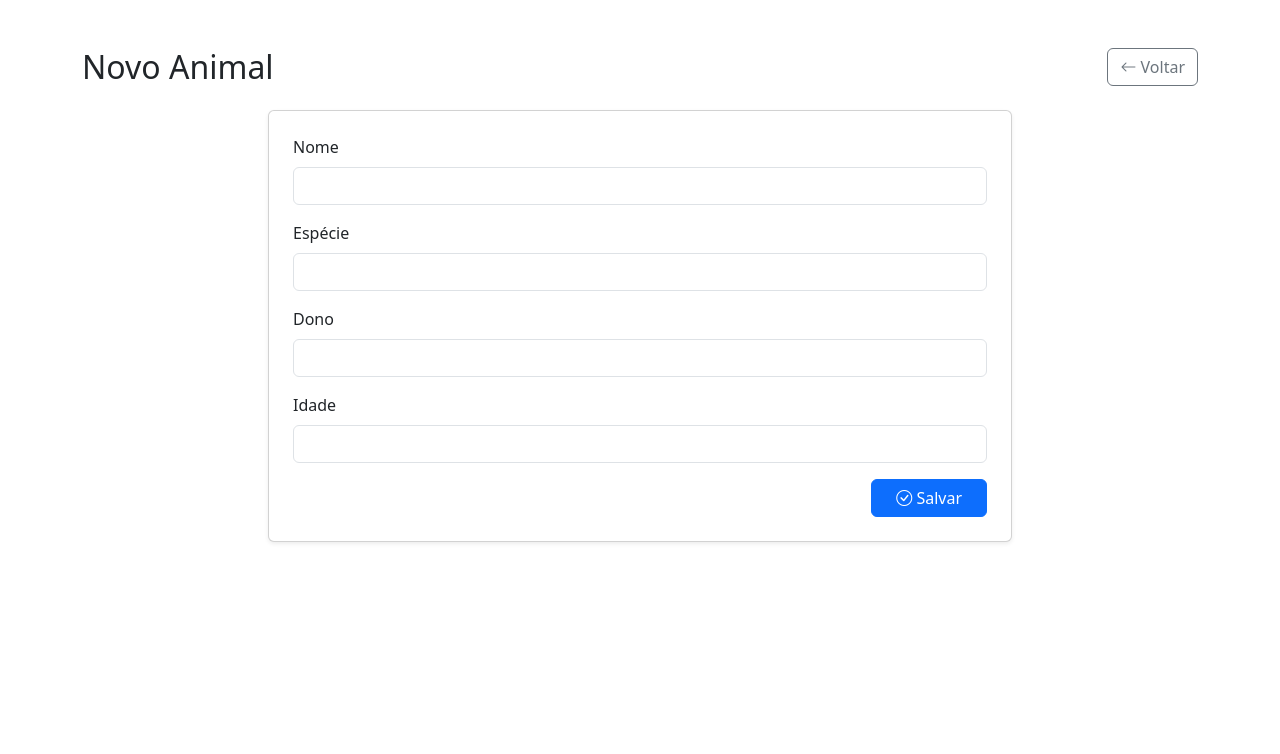
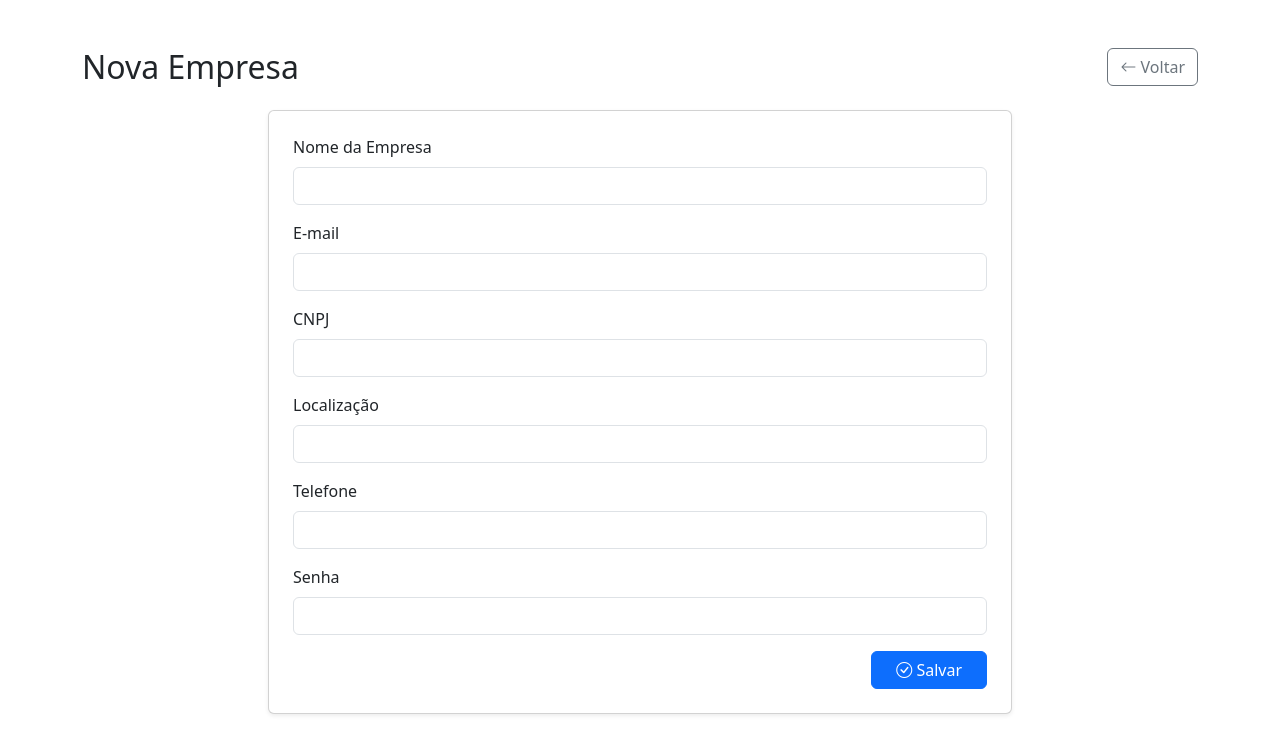
Before and after one commit to Samumuel/TCC_Scraps, a PHP site: page /app/views/empresas/empresa_edit.php in a window 1280 px wide. Shown: the top 754 px of the page. Run offline with PHP 8.4, Linux system fonts and the light colour scheme; some libraries are stand-ins or nearby versions.

Commit message:
Add files via upload

```diff
--- a/projeto_integrador-main/app/controllers/AutenticacaoController.php
+++ b/projeto_integrador-main/app/controllers/AutenticacaoController.php
@@ -30,7 +30,7 @@ class AutenticacaoController extends Controller
         $resultado = $this->autenticacaoService->logar($email, $senha);
 
         if ($resultado) {
-            $this->redirect(URL_BASE . '/jogadores');
+            $this->redirect(URL_BASE . '/empresa');
         } else {
 
             $dados['erros'] = "Uma linda mensagem de erro";
--- a/projeto_integrador-main/app/repositories/EmpresaRepository.php
+++ b/projeto_integrador-main/app/repositories/EmpresaRepository.php
@@ -23,7 +23,7 @@ class EmpresaRepository {
     }
 
     public function getEmpresa(int $id) {
-        $stmt = $this->pdo->prepare("SELECT * FROM Empresa WHERE id = :id");
+        $stmt = $this->pdo->prepare("SELECT * FROM Empresa WHERE ID_Empresa = :id");
         $stmt->bindvalue('id', $id);
         $stmt->execute();
 
@@ -46,14 +46,14 @@ class EmpresaRepository {
     }
 
     public function deleteEmpresa(int $id) {
-        $sql = "DELETE FROM Empresa WHERE id = :id";
+        $sql = "DELETE FROM Empresa WHERE ID_Empresa = :id";
         $stmt = $this->pdo->prepare($sql);
         $stmt->bindValue(':id', $id);
         return $stmt->execute();
     }
 
     public function updateEmpresa(Empresa $empresa) {
-        $sql = "UPDATE Empresa SET nome = :nome, email = :email, cnpj = :cnpj, localizacao = :localizacao, telefone = :telefone, senha = :senha, status = :status WHERE id = :id";
+        $sql = "UPDATE Empresa SET nome = :nome, email = :email, cnpj = :cnpj, localizacao = :localizacao, telefone = :telefone, senha = :senha, status = :status WHERE ID_Empresa = :id";
         $stmt = $this->pdo->prepare($sql);
         $stmt->bindValue(':nome', $empresa->getNome());
         $stmt->bindValue(':email', $empresa->getEmail());
--- a/projeto_integrador-main/app/views/empresas/empresa_edit.php
+++ b/projeto_integrador-main/app/views/empresas/empresa_edit.php
@@ -3,7 +3,7 @@
 
 <head>
     <meta charset="UTF-8">
-    <title>Projeto Integrador • <?= isset($animal['id']) ? 'Editar' : 'Novo' ?> Animal</title>
+    <title>Projeto Integrador • <?= isset($empresa['ID_Empresa']) ? 'Editar' : 'Nova' ?> Empresa</title>
     <meta name="viewport" content="width=device-width, initial-scale=1">
     <link href="https://cdn.jsdelivr.net/npm/bootstrap@5.3.3/dist/css/bootstrap.min.css" rel="stylesheet">
     <link href="https://cdn.jsdelivr.net/npm/bootstrap-icons/font/bootstrap-icons.css" rel="stylesheet">
@@ -12,55 +12,70 @@
 <body>
     <div class="container py-5">
         <div class="d-flex justify-content-between align-items-center mb-4">
-            <h2 class="mb-0"><?= isset($animal['id']) ? 'Editar' : 'Novo' ?> Animal</h2>
-            <a href="<?= URL_BASE ?>/animais" class="btn btn-outline-secondary">
+            <h2 class="mb-0"><?= isset($empresa['ID_Empresa']) ? 'Editar' : 'Nova' ?> Empresa</h2>
+            <a href="<?= URL_BASE ?>/empresa" class="btn btn-outline-secondary">
                 <i class="bi bi-arrow-left"></i> Voltar
             </a>
         </div>
 
         <div class="card shadow-sm col-md-8 mx-auto">
             <div class="card-body p-4">
-                <form action="<?= URL_BASE ?>/animais/<?= isset($animal['id']) ? 'atualizar' : 'salvar' ?>" method="post">
-                    <?php if (isset($animal['id'])): ?>
-                        <input type="hidden" name="id" value="<?= $animal['id'] ?>">
+                <form action="<?= URL_BASE ?>/empresas/<?= isset($empresa['ID_Empresa']) ? 'atualizar' : 'salvar' ?>" method="post">
+                    <?php if (isset($empresa['ID_Empresa'])): ?>
+                        <input type="hidden" name="id" value="<?= $empresa['ID_Empresa'] ?>">
                     <?php endif; ?>
 
                     <div class="mb-3">
-                        <label for="nome" class="form-label">Nome</label>
-                        <input type="text" class="form-control" id="nome" name="nome" value="<?= $animal['nome'] ?? '' ?>">
+                        <label for="nome" class="form-label">Nome da Empresa</label>
+                        <input type="text" class="form-control" id="nome" name="nome" value="<?= $empresa['Name'] ?? $empresa['nome'] ?? '' ?>">
                         <?php if (isset($erros['nome'])): ?>
                             <div class="text-danger small"><?= $erros['nome'] ?></div>
                         <?php endif; ?>
                     </div>
 
                     <div class="mb-3">
-                        <label for="especie" class="form-label">Espécie</label>
-                        <input type="text" class="form-control" id="especie" name="especie" value="<?= $animal['especie'] ?? '' ?>">
-                        <?php if (isset($erros['especie'])): ?>
-                            <div class="text-danger small"><?= $erros['especie'] ?></div>
+                        <label for="email" class="form-label">E-mail</label>
+                        <input type="email" class="form-control" id="email" name="email" value="<?= $empresa['Email'] ?? $empresa['email'] ?? '' ?>">
+                        <?php if (isset($erros['email'])): ?>
+                            <div class="text-danger small"><?= $erros['email'] ?></div>
                         <?php endif; ?>
                     </div>
 
                     <div class="mb-3">
-                        <label for="dono" class="form-label">Dono</label>
-                        <input type="text" class="form-control" id="dono" name="dono" value="<?= $animal['dono'] ?? '' ?>">
-                        <?php if (isset($erros['dono'])): ?>
-                            <div class="text-danger small"><?= $erros['dono'] ?></div>
-                        <?php endif; ?>
-                    </div>
-                        <div class="mb-3">
-                        <label for="idade" class="form-label">Idade</label>
-                        <input type="text" class="form-control" id="idade" name="idade" value="<?= $animal['idade'] ?? '' ?>">
-                        <?php if (isset($erros['idade'])): ?>
-                            <div class="text-danger small"><?= $erros['idade'] ?></div>
+                        <label for="cnpj" class="form-label">CNPJ</label>
+                        <input type="text" class="form-control" id="cnpj" name="cnpj" value="<?= $empresa['CNPJ'] ?? $empresa['cnpj'] ?? '' ?>">
+                        <?php if (isset($erros['cnpj'])): ?>
+                            <div class="text-danger small"><?= $erros['cnpj'] ?></div>
                         <?php endif; ?>
                     </div>
 
+                    <div class="mb-3">
+                        <label for="localizacao" class="form-label">Localização</label>
+                        <input type="text" class="form-control" id="localizacao" name="localizacao" value="<?= $empresa['Localizacao'] ?? $empresa['localizacao'] ?? '' ?>">
+                        <?php if (isset($erros['localizacao'])): ?>
+                            <div class="text-danger small"><?= $erros['localizacao'] ?></div>
+                        <?php endif; ?>
+                    </div>
 
+                    <div class="mb-3">
+                        <label for="telefone" class="form-label">Telefone</label>
+                        <input type="text" class="form-control" id="telefone" name="telefone" value="<?= $empresa['Telefone'] ?? $empresa['telefone'] ?? '' ?>">
+                        <?php if (isset($erros['telefone'])): ?>
+                            <div class="text-danger small"><?= $erros['telefone'] ?></div>
+                        <?php endif; ?>
+                    </div>
+
+                    <div class="mb-3">
+                        <label for="senha" class="form-label">Senha <?= isset($empresa['ID_Empresa']) ? '(Preencha apenas se quiser alterar)' : '' ?></label>
+                        <input type="password" class="form-control" id="senha" name="senha">
+                        <?php if (isset($erros['senha'])): ?>
+                            <div class="text-danger small"><?= $erros['senha'] ?></div>
+                        <?php endif; ?>
+                    </div>
 
                     <div class="d-flex justify-content-end">
                         <button type="submit" class="btn btn-primary px-4">
-                            <i class="bi bi-check-circle"></i> <?= isset($animal['id']) ? 'Atualizar' : 'Salvar' ?>
+                            <i class="bi bi-check-circle"></i> <?= isset($empresa['ID_Empresa']) ? 'Atualizar' : 'Salvar' ?>
                         </button>
                     </div>
                 </form>
@@ -68,21 +83,6 @@
         </div>
     </div>
     <script src="https://cdn.jsdelivr.net/npm/bootstrap@5.3.3/dist/js/bootstrap.bundle.min.js"></script>
-    <script>
-        const toggleSenha = document.querySelector('#toggleSenha');
-        const senhaInput = document.querySelector('#senha');
-        const iconSenha = document.querySelector('#iconSenha');
-
-        if (toggleSenha) {
-            toggleSenha.addEventListener('click', function() {
-                const type = senhaInput.getAttribute('type') === 'password' ? 'text' : 'password';
-                senhaInput.setAttribute('type', type);
-
-                iconSenha.classList.toggle('bi-eye');
-                iconSenha.classList.toggle('bi-eye-slash');
-            });
-        }
-    </script>
 </body>
 
 </html>
--- a/projeto_integrador-main/public/index.php
+++ b/projeto_integrador-main/public/index.php
@@ -17,6 +17,7 @@ $router->post('/usuarios/salvar', 'UsuarioController@salvar');
 $router->get('/usuarios/editar', 'UsuarioController@editar');
 $router->post('/usuarios/atualizar', 'UsuarioController@atualizar');
 $router->get('/usuarios/excluir', 'UsuarioController@excluir');
+$router->get('/usuarios/ver', 'UsuarioController@verUsuario');
 
 $router ->get('/empresa', 'EmpresaController@listarTodos');
 $router ->get('/empresa/animal', 'EmpresaController@verAnimal');
@@ -25,6 +26,7 @@ $router ->post('/empresa/salvar', 'EmpresaController@salvar');
 $router ->get('/empresa/editar', 'EmpresaController@editar');
 $router ->post('/empresa/atualizar', 'EmpresaController@atualizar');
 $router ->get('/empresa/excluir', 'EmpresaController@excluir');
+$router ->get('/empresa/ver', 'EmpresaController@verEmpresa');
 
 
 
```
Also changed, not shown: projeto_integrador-main/app/controllers/UsuarioController.php (+10 -0 lines), projeto_integrador-main/app/models/Usuario.php (+16 -0 lines), projeto_integrador-main/app/repositories/UsuarioRepository.php (+25 -8 lines), projeto_integrador-main/app/views/empresas/empresa_list.php (+23 -16 lines), projeto_integrador-main/app/views/empresas/empresa_show.php (+11 -10 lines), projeto_integrador-main/app/views/usuarios/usuario_edit.php (+20 -8 lines), projeto_integrador-main/app/views/usuarios/usuario_list.php (+10 -7 lines), projeto_integrador-main/app/views/usuarios/usuario_show.php (added, +71 -0 lines).
